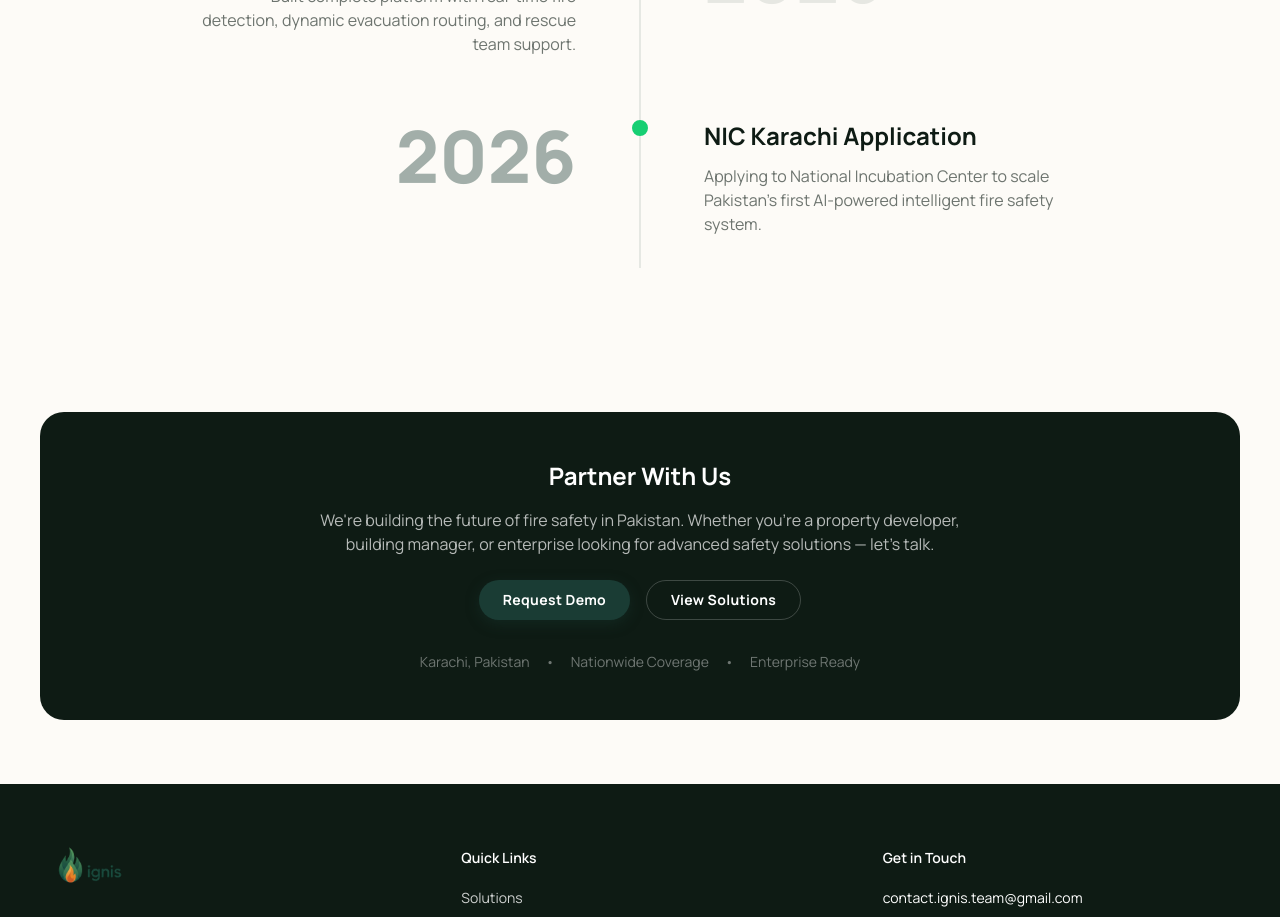
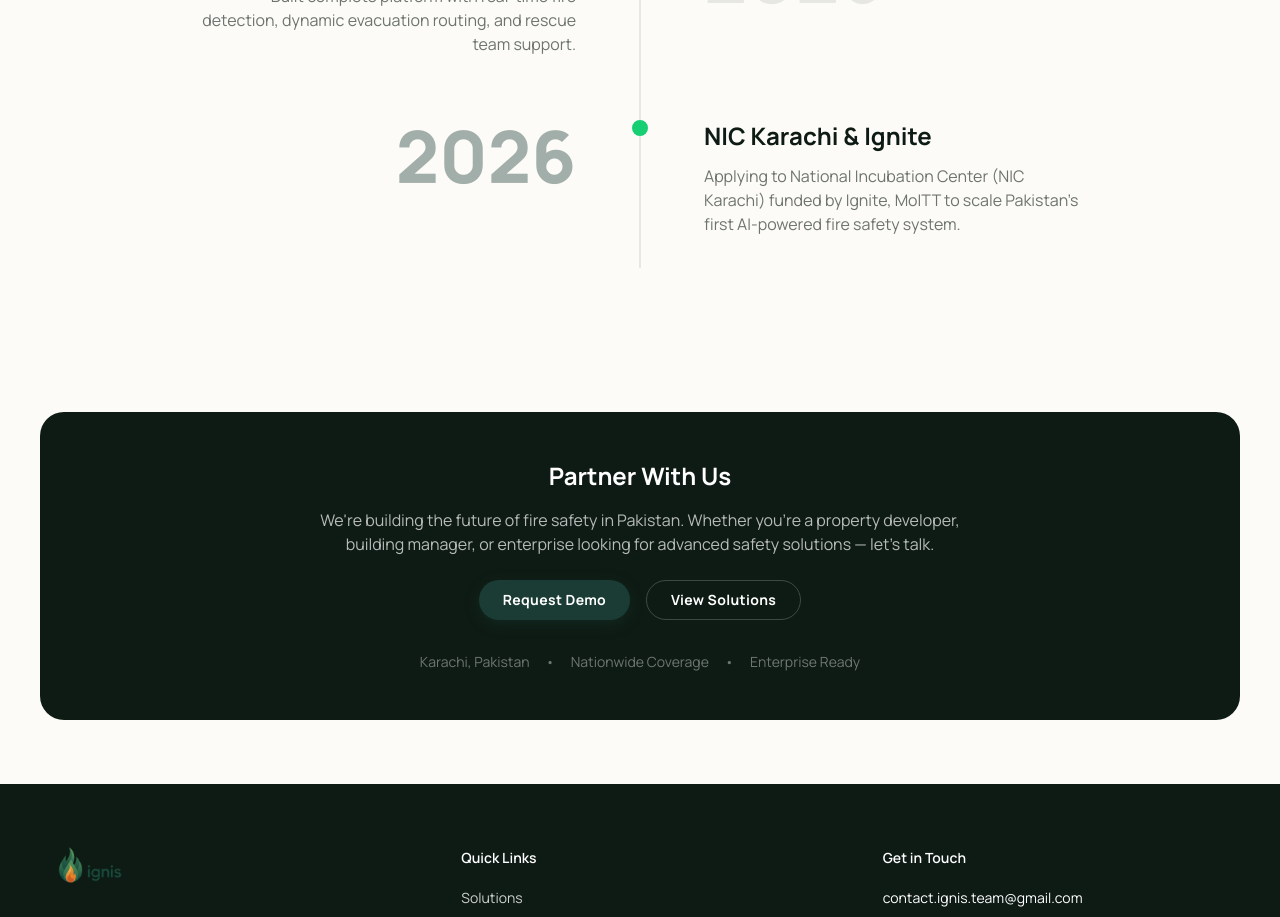
Before and after one commit to IgnisBuilding/ignis-website, a Next.js app: page /about in a window 1280 px wide. Shown: the part 2880-3797 px from the top of the page. Built offline with nearby package versions, Linux system fonts and the light colour scheme.

Commit message:
Add Ignite/MoITT mention to timeline

```diff
--- a/src/app/(frontend)/about/page.tsx
+++ b/src/app/(frontend)/about/page.tsx
@@ -57,8 +57,8 @@
   },
   {
     year: '2026',
-    title: 'NIC Karachi Application',
-    description: 'Applying to National Incubation Center to scale Pakistan\'s first AI-powered intelligent fire safety system.',
+    title: 'NIC Karachi & Ignite',
+    description: 'Applying to National Incubation Center (NIC Karachi) funded by Ignite, MoITT to scale Pakistan\'s first AI-powered fire safety system.',
     position: 'right' as const,
   },
 ]
```
